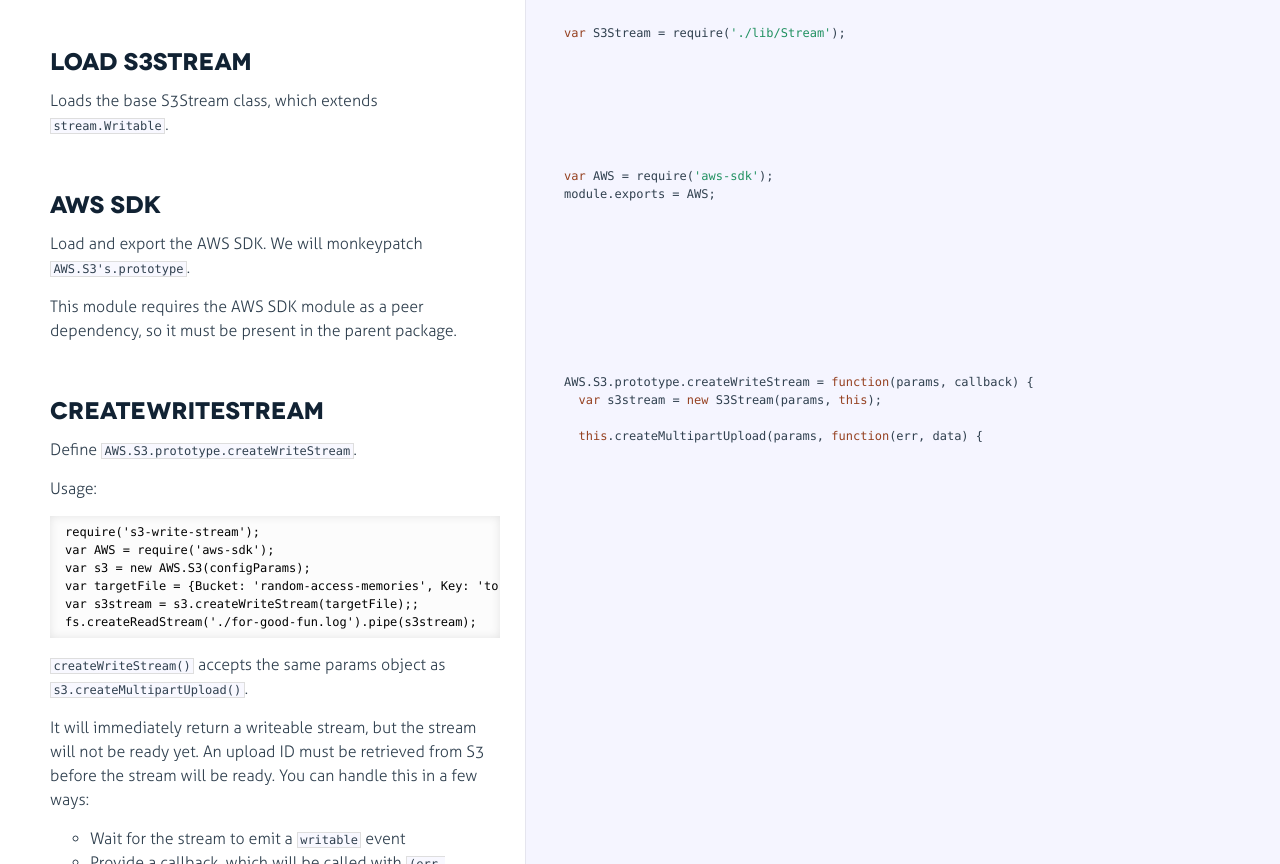
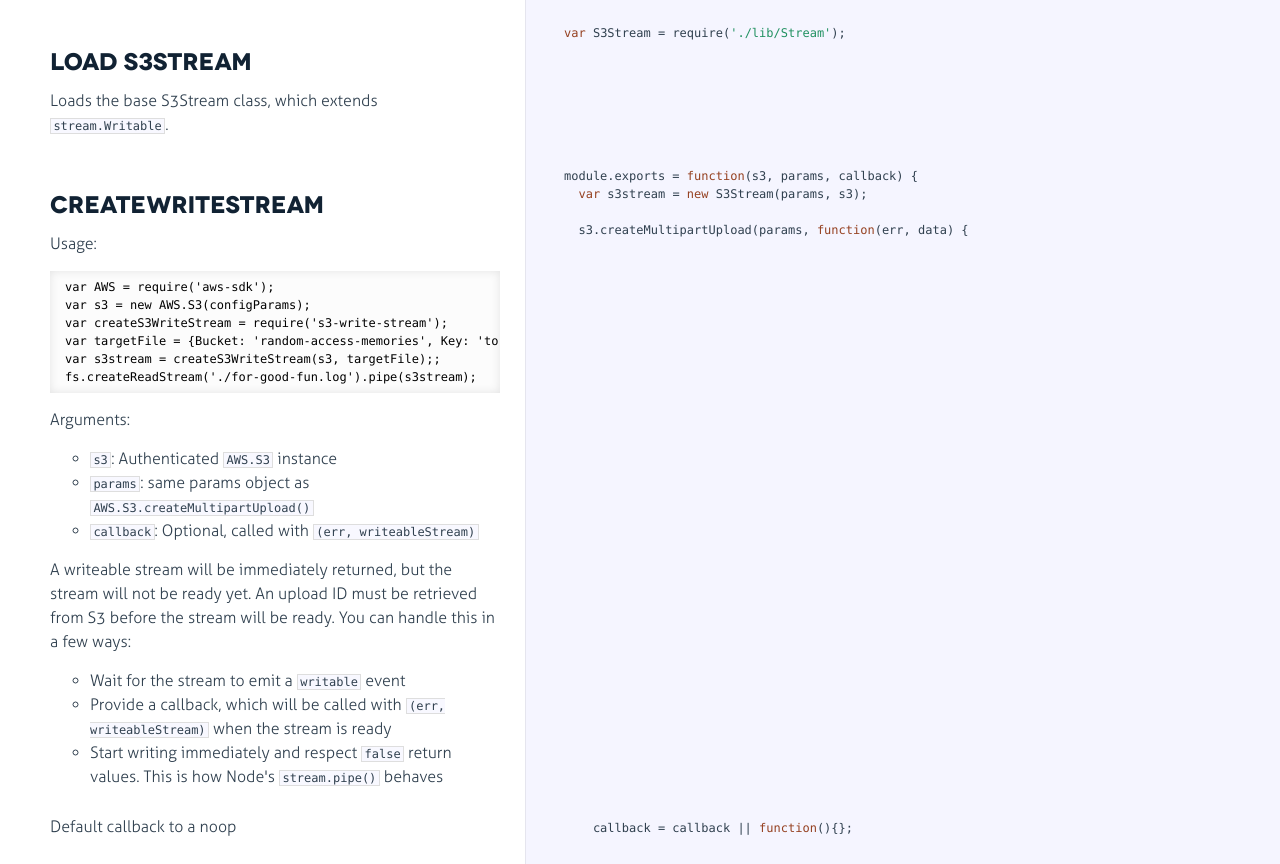
Before and after one commit to Medium/canoe, a website: page docs/index.html in a window 1280 px wide. Shown: the part 88-952 px from the top of the page. Drawn offline with Linux system fonts and the light colour scheme.

Commit message:
Update docs

```diff
--- a/docs/index.html
+++ b/docs/index.html
@@ -69,37 +69,21 @@
               <div class="pilwrap for-h2">
                 <a class="pilcrow" href="#section-2">&#182;</a>
               </div>
-              <h2>AWS SDK</h2>
-<p>Load and export the AWS SDK. We will monkeypatch <code>AWS.S3&#39;s.prototype</code>.</p>
-<p>This module requires the AWS SDK module as a peer dependency, so it
-must be present in the parent package.</p>
-
-            </div>
-
-            <div class="content"><div class='highlight'><pre><span class="keyword">var</span> AWS = require(<span class="string">'aws-sdk'</span>);
-module.exports = AWS;</pre></div></div>
-
-        </li>
-
-
-        <li id="section-3">
-            <div class="annotation">
-
-              <div class="pilwrap for-h2">
-                <a class="pilcrow" href="#section-3">&#182;</a>
-              </div>
               <h2>CreateWriteStream</h2>
-<p>Define <code>AWS.S3.prototype.createWriteStream</code>.</p>
 <p>Usage:</p>
-<pre><code>require(&#39;s3-write-stream&#39;);
-var AWS = require(&#39;aws-sdk&#39;);
+<pre><code>var AWS = require(&#39;aws-sdk&#39;);
 var s3 = new AWS.S3(configParams);
+var createS3WriteStream = require(&#39;s3-write-stream&#39;);
 var targetFile = {Bucket: &#39;random-access-memories&#39;, Key: &#39;to-get-lucky.log&#39;};
-var s3stream = s3.createWriteStream(targetFile);;
+var s3stream = createS3WriteStream(s3, targetFile);;
 fs.createReadStream(&#39;./for-good-fun.log&#39;).pipe(s3stream);</code></pre>
-<p><code>createWriteStream()</code> accepts the same params object as
-<code>s3.createMultipartUpload()</code>.</p>
-<p>It will immediately return a writeable stream, but the stream will not
+<p>Arguments:</p>
+<ul>
+<li><code>s3</code>: Authenticated <code>AWS.S3</code> instance</li>
+<li><code>params</code>: same params object as <code>AWS.S3.createMultipartUpload()</code></li>
+<li><code>callback</code>: Optional, called with <code>(err, writeableStream)</code></li>
+</ul>
+<p>A writeable stream will be immediately returned, but the stream will not
 be ready yet. An upload ID must be retrieved from S3 before the stream
 will be ready. You can handle this in a few ways:</p>
 <ul>
@@ -112,19 +96,19 @@ Node&#39;s <code>stream.pipe()</code> behaves</li>
 
             </div>
 
-            <div class="content"><div class='highlight'><pre>AWS.S3.prototype.createWriteStream = <span class="keyword">function</span>(params, callback) {
-  <span class="keyword">var</span> s3stream = <span class="keyword">new</span> S3Stream(params, <span class="keyword">this</span>);
+            <div class="content"><div class='highlight'><pre>module.exports = <span class="keyword">function</span>(s3, params, callback) {
+  <span class="keyword">var</span> s3stream = <span class="keyword">new</span> S3Stream(params, s3);
 
-  <span class="keyword">this</span>.createMultipartUpload(params, <span class="keyword">function</span>(err, data) {</pre></div></div>
+  s3.createMultipartUpload(params, <span class="keyword">function</span>(err, data) {</pre></div></div>
 
         </li>
 
 
-        <li id="section-4">
+        <li id="section-3">
             <div class="annotation">
 
               <div class="pilwrap ">
-                <a class="pilcrow" href="#section-4">&#182;</a>
+                <a class="pilcrow" href="#section-3">&#182;</a>
               </div>
               <p>Default callback to a noop</p>
 
@@ -135,11 +119,11 @@ Node&#39;s <code>stream.pipe()</code> behaves</li>
         </li>
 
 
-        <li id="section-5">
+        <li id="section-4">
             <div class="annotation">
 
               <div class="pilwrap ">
-                <a class="pilcrow" href="#section-5">&#182;</a>
+                <a class="pilcrow" href="#section-4">&#182;</a>
               </div>
               <p>Pass errors to the callback and emit them from the stream</p>
 
@@ -153,11 +137,11 @@ Node&#39;s <code>stream.pipe()</code> behaves</li>
         </li>
 
 
-        <li id="section-6">
+        <li id="section-5">
             <div class="annotation">
 
               <div class="pilwrap ">
-                <a class="pilcrow" href="#section-6">&#182;</a>
+                <a class="pilcrow" href="#section-5">&#182;</a>
               </div>
               <p>Set the <code>UploadId</code> from S3</p>
 
@@ -168,11 +152,11 @@ Node&#39;s <code>stream.pipe()</code> behaves</li>
         </li>
 
 
-        <li id="section-7">
+        <li id="section-6">
             <div class="annotation">
 
               <div class="pilwrap ">
-                <a class="pilcrow" href="#section-7">&#182;</a>
+                <a class="pilcrow" href="#section-6">&#182;</a>
               </div>
               <p>Run the callback</p>
 
@@ -183,11 +167,11 @@ Node&#39;s <code>stream.pipe()</code> behaves</li>
         </li>
 
 
-        <li id="section-8">
+        <li id="section-7">
             <div class="annotation">
 
               <div class="pilwrap ">
-                <a class="pilcrow" href="#section-8">&#182;</a>
+                <a class="pilcrow" href="#section-7">&#182;</a>
               </div>
               <p>Fire the &#39;writable&#39; event after the callback, in case the callback is
 mistakenly waiting for the event.</p>
@@ -200,11 +184,11 @@ mistakenly waiting for the event.</p>
         </li>
 
 
-        <li id="section-9">
+        <li id="section-8">
             <div class="annotation">
 
               <div class="pilwrap ">
-                <a class="pilcrow" href="#section-9">&#182;</a>
+                <a class="pilcrow" href="#section-8">&#182;</a>
               </div>
               <p>Return the write stream</p>
 
```
